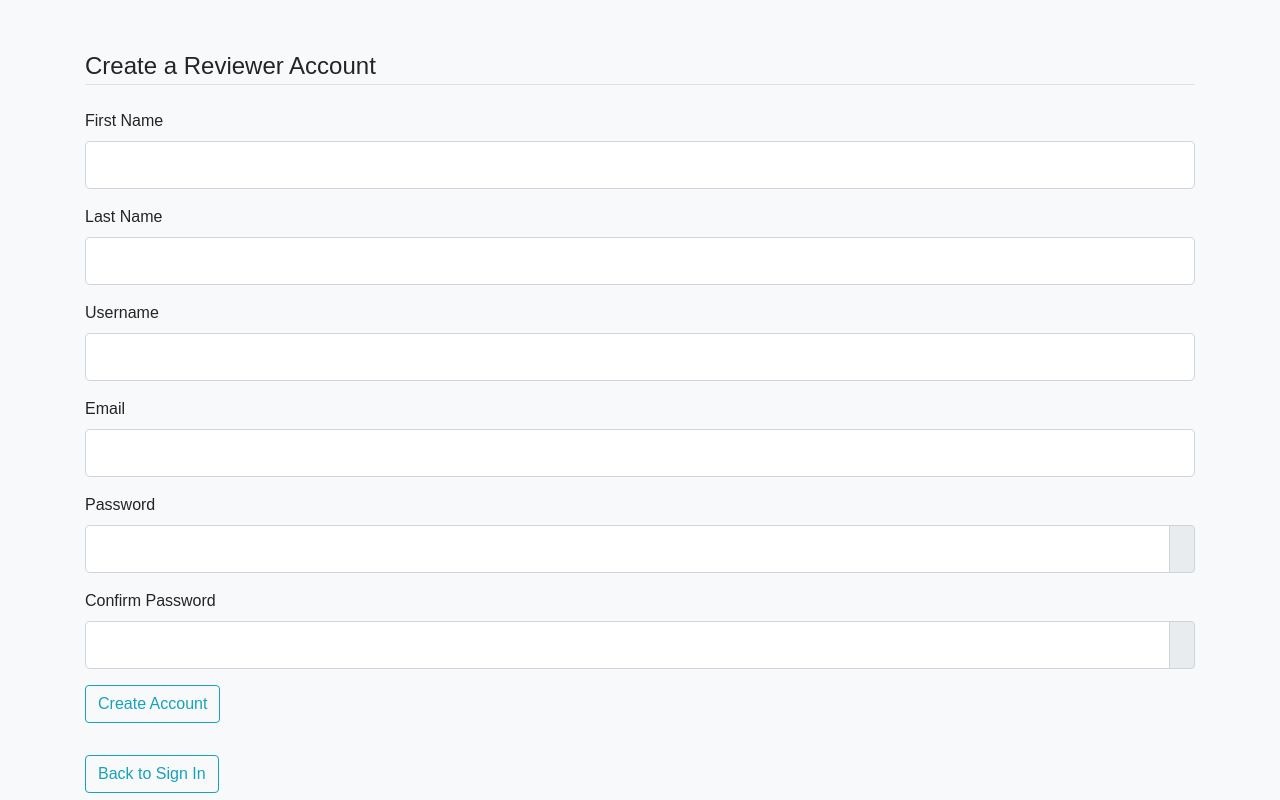
After one commit to Rodina222/Prudens-Project, a Flask app: page /admin_dashboard in a window 1280 px wide. The commit adds this page. Run offline with Flask 3, Linux system fonts and the light colour scheme; some libraries are stand-ins or nearby versions.

Commit message:
admin add

```diff
--- /dev/null
+++ b/FlaskApp/flaskapp/pyvenv.cfg
@@ -0,0 +1,5 @@
+home = C:\Program Files\Python311
+include-system-site-packages = false
+version = 3.11.8
+executable = C:\Program Files\Python311\python.exe
+command = C:\Program Files\Python311\python.exe -m venv C:\Users\Shrouk Shata\Desktop\SW Projectt\final\Prudens-Project-1\FlaskApp\flaskapp
--- a/prudens/__init__.py
+++ b/prudens/__init__.py
@@ -12,7 +12,6 @@ load_dotenv()
 
 app = Flask(__name__)
 app.config['SECRET_KEY']='962d4d203bdebe514e6a4856b2fa1730279bb814a3cfc3e720277662f98aa9fb'
-
 app.config['SQLALCHEMY_DATABASE_URI'] = os.getenv('DATABASE_URL')
 #app.config['SQLALCHEMY_DATABASE_URI']='sqlite:///prudens.db'
 app.config['SQLALCHEMY_TRACK_MODIFICATIONS'] = False
--- a/prudens/forms.py
+++ b/prudens/forms.py
@@ -102,3 +102,29 @@ class ResetPasswordForm(FlaskForm):
         "Confirm Password", validators=[DataRequired(), EqualTo("password")]
     )
     submit = SubmitField("Reset Password")
+
+
+class RegistrationForm_Reviewer(FlaskForm):
+    fname = StringField('First Name', validators=[DataRequired(), Length(min=2, max=25)])
+    lname = StringField('Last Name', validators=[DataRequired(), Length(min=2, max=25)])
+    username = StringField('Username', validators=[DataRequired(), Length(min=2, max=25)])
+    email = StringField('Email', validators=[DataRequired(), Email()])
+    password = PasswordField('Password', validators=[
+        DataRequired(),
+        Regexp("^(?=.*[a-z])(?=.*[A-Z])(?=.*\\d)(?=.*[@$!%*?&_])[A-Za-z\\d@$!%*?&_]{8,32}$")
+    ])
+    confirm_password = PasswordField('Confirm Password', validators=[
+        DataRequired(),
+        EqualTo('password', message='Passwords must match')
+    ])
+    submit = SubmitField('Sign Up')
+
+    def validate_username(self, username):
+        user = User.query.filter_by(username=username.data).first()
+        if user:
+            raise ValidationError("Username already exists! Please choose a different one")
+
+    def validate_email(self, email):
+        user = User.query.filter_by(email=email.data).first()
+        if user:
+            raise ValidationError("Email already exists! Please choose a different one")
--- a/prudens/routes.py
+++ b/prudens/routes.py
@@ -1,10 +1,13 @@
 from prudens.models import User, Researcher,NonResearcher, Reviewer, Admin, Post, Comment, React ,Follow,Message,Notification
 from flask import Flask, render_template ,url_for ,flash, redirect, request
-from prudens.forms import RegistrationForm , LoginForm,RegistrationForm_Non, PostForm, RequestResetForm, ResetPasswordForm
+from prudens.forms import RegistrationForm , LoginForm,RegistrationForm_Non, PostForm, RequestResetForm, ResetPasswordForm, RegistrationForm_Reviewer
 from prudens import app , bcrypt,db ,mail
 import time
 from datetime import datetime
+import base64
+
 from sqlalchemy.exc import IntegrityError
+from werkzeug.security import generate_password_hash
 from flask_login import (
     login_required,
     login_user,
@@ -190,50 +193,49 @@ def update_lname():
 def login():
     form = LoginForm()
     if form.validate_on_submit():
-        user = User.query.filter_by(email = form.email.data).first()
+        user = User.query.filter_by(email=form.email.data).first()
+
+        if user:
+            if user.user_type == 'admin':
+                session['current_user_email'] = form.email.data  # Store user's email in session
+                login_user(user, remember=form.remember.data)
+                return redirect(url_for('admin_dashboard'))
+
+            if user.user_type == 'reviewer':
+                session['current_user_email'] = form.email.data  # Store user's email in session
+                login_user(user, remember=form.remember.data)
+                posts = Post.query.filter_by(status='pending').all()
+                return render_template('reviewer_gui.html', posts=posts)
+
+            if bcrypt.check_password_hash(user.password, form.password.data):
+                session['current_user_email'] = form.email.data  # Store user's email in session
+                login_user(user, remember=form.remember.data)
+                flash("You have been logged in successfully", "success")
+
+                if user.user_type == 'researcher' or user.user_type == 'non-researcher':
+                    form = PostForm()
+                    if form.validate_on_submit():
+                        post_n = Post(
+                            author_id=2,
+                            reviewer_id=5,
+                            title=form.label.data,
+                            content=form.post.data,
+                            status='pending')
+
+                        db.session.add(post_n)
+                        db.session.commit()
+                        flash(f"Post created successfully for {form.label.data}", "success")
+                        time.sleep(5)
+                        return render_template('Created')
+
+                    return render_template('add_post.html', form=form)
+                else:
+                    return "Hello, Login successfully"
+            else:
+                flash("Login unsuccessful. Please check the credentials", "danger")
 
 
-        if user and bcrypt.check_password_hash(user.password,form.password.data):
-            session['current_user_email'] = form.email.data  # Store user's email in session
-
-            login_user(user, remember = form.remember.data)
-            flash(f"You have been logged in successfully","success")
-
-            if user.user_type=='reviewer':
-                print('jhbhjhbj')
-                posts = Post.query.filter_by(status='pending').all()
-                print('after')
-                return render_template('reviewer_gui.html', posts=posts)
-            elif user.user_type=='researcher' or user.user_type=='non-researcher':
-                form = PostForm()
-                if form.validate_on_submit():
-                    post_n = Post(
-                        author_id=2,
-                        reviewer_id=5,
-                        title=form.label.data,
-                        #refes=form.ref.data,
-                        content=form.post.data,
-                        status='pending')
-
-                    db.session.add(post_n)
-                    db.session.commit()
-                    # Flash a success message
-                    flash(
-                        f"post created successfully for {form.label.data}", "success")
-                    time.sleep(5)
-                    return render_template('Created ')
-
-                return render_template('add_post.html', form=form)
-
-            else:
-                return ('Hello , Login successfully')
-
-        else:
-          flash(f"Login unsuccessful. Please check the credentials","danger")
-
-    return render_template('signIn.html',form=form)
-
-
+    return render_template('signIn.html', form=form)
 
 @app.route('/logout',methods=['GET'])
 def logout():
@@ -521,3 +523,26 @@ def reply_message():
 
     # Redirect to the sent messages page if the request method is not POST
     return redirect(url_for('sent_messages'))
+
+@app.route('/admin_dashboard', methods=['GET', 'POST'])
+def admin_dashboard():
+    form = RegistrationForm_Reviewer()
+    if form.validate_on_submit():
+        try:
+            reviewer = Reviewer(
+                fname=form.fname.data,
+                lname=form.lname.data,
+                username=form.username.data,
+                email=form.email.data,
+                password=form.password.data
+            )
+            db.session.add(reviewer)
+            db.session.commit()
+            flash('Account created successfully!', 'success')
+        except Exception as e:
+            flash('An error occurred while creating the account. Please try again later.', 'error')
+            app.logger.error('Error creating reviewer: %s', str(e))
+            db.session.rollback()  # Rollback changes if an error occurs
+    else:
+        print("Form errors:", form.errors)  # Print form validation errors
+    return render_template('admin.html', form=form)
--- a/prudens/templates/add_post.html
+++ b/prudens/templates/add_post.html
@@ -20,10 +20,7 @@
             <!-- Center the icons -->
             <a href="{{ url_for('home_page') }}">
             <i id="home-icon" class="fas fa-home" style="font-size: 30px; margin-right: 20px"></i>
-            <!-- Increase size and margin -->
-            <a href="{{ url_for('settings') }}">
-              <i id="bell-icon" class="fas fa-bell" style="font-size: 30px; margin-right: 20px"></i>
-          </a>
+
             <!-- Increase size and margin -->
            <!-- Notification Counter -->
            <a href="{{ url_for('notification') }}" style="position: relative;">
--- /dev/null
+++ b/prudens/templates/admin.html
@@ -0,0 +1,135 @@
+<!DOCTYPE html>
+<html lang="en">
+<head>
+    <meta charset="UTF-8">
+    <meta name="viewport" content="width=device-width, initial-scale=1.0">
+    <title>Reviewer Sign Up</title>
+    <link rel="stylesheet" href="https://stackpath.bootstrapcdn.com/bootstrap/4.5.2/css/bootstrap.min.css">
+    <link rel="stylesheet" href="{{ url_for('static', filename='styles.css') }}">
+</head>
+<body>
+<div class="container mt-5">
+    <form action="" method="POST">
+        {{ form.hidden_tag() }}
+        <fieldset class="form-group">
+            <legend class="border-bottom mb-4">Create a Reviewer Account</legend>
+
+            <div class="form-group">
+                {{ form.fname.label(class='form-control-label') }}
+                {{ form.fname(class='form-control form-control-lg') }}
+                {% if form.fname.errors %}
+                <div class="invalid-feedback">
+                    {% for error in form.fname.errors %}
+                    <span>{{ error }}</span>
+                    {% endfor %}
+                </div>
+                {% endif %}
+            </div>
+            <div class="form-group">
+                {{ form.lname.label(class='form-control-label') }}
+                {{ form.lname(class='form-control form-control-lg') }}
+                {% if form.lname.errors %}
+                <div class="invalid-feedback">
+                    {% for error in form.lname.errors %}
+                    <span>{{ error }}</span>
+                    {% endfor %}
+                </div>
+                {% endif %}
+            </div>
+            <div class="form-group">
+                {{ form.username.label(class='form-control-label') }}
+                {{ form.username(class='form-control form-control-lg') }}
+                {% if form.username.errors %}
+                <div class="invalid-feedback">
+                    {% for error in form.username.errors %}
+                    <span>{{ error }}</span>
+                    {% endfor %}
+                </div>
+                {% endif %}
+            </div>
+            <div class="form-group">
+                {{ form.email.label(class='form-control-label') }}
+                {{ form.email(class='form-control form-control-lg') }}
+                {% if form.email.errors %}
+                <div class="invalid-feedback">
+                    {% for error in form.email.errors %}
+                    <span>{{ error }}</span>
+                    {% endfor %}
+                </div>
+                {% endif %}
+            </div>
+            <div class="form-group">
+                {{ form.password.label(class='form-control-label') }}
+                <div class="input-group">
+                    {{ form.password(class='form-control form-control-lg', id='password-field') }}
+                    <div class="input-group-append">
+                        <span class="input-group-text password-toggle-icon" onclick="togglePassword('password-field')">
+                            <i class="fas fa-eye"></i>
+                        </span>
+                    </div>
+                </div>
+                {% if form.password.errors %}
+                <div class="invalid-feedback">
+                    {% for error in form.password.errors %}
+                    <span>{{ error }}</span>
+                    {% endfor %}
+                </div>
+                {% endif %}
+            </div>
+            <div class="form-group">
+                {{ form.confirm_password.label(class='form-control-label') }}
+                <div class="input-group">
+                    {{ form.confirm_password(class='form-control form-control-lg', id='confirm-password-field') }}
+                    <div class="input-group-append">
+                        <span class="input-group-text password-toggle-icon" onclick="togglePassword('confirm-password-field')">
+                            <i class="fas fa-eye"></i>
+                        </span>
+                    </div>
+                </div>
+                {% if form.confirm_password.errors %}
+                <div class="invalid-feedback">
+                    {% for error in form.confirm_password.errors %}
+                    <span>{{ error }}</span>
+                    {% endfor %}
+                </div>
+                {% endif %}
+            </div>
+
+            <div class="form-group">
+                {{ form.submit(class='btn btn-outline-info', value='Create Account') }}
+            </div>
+                 <!-- Flash messages -->
+                 {% with messages = get_flashed_messages(with_categories=true) %}
+                 {% if messages %}
+                 <div class="mt-4">
+                     {% for category, message in messages %}
+                     <div class="alert alert-{{ category }}" role="alert">
+                         {{ message }}
+                     </div>
+                     {% endfor %}
+                 </div>
+                 {% endif %}
+                 {% endwith %}
+        </fieldset>
+    </form>
+    <a href="{{ url_for('login') }}" class="btn btn-outline-info">Back to Sign In</a> <!-- Changed 'signin' to 'login' -->
+</div>
+<script src="https://code.jquery.com/jquery-3.5.1.slim.min.js"></script>
+<script src="https://cdn.jsdelivr.net/npm/bootstrap@4.5.2/dist/js/bootstrap.min.js"></script>
+<script>
+    function togglePassword(passwordFieldId) {
+        var passwordInput = document.getElementById(passwordFieldId);
+        var toggleIcon = passwordInput.parentNode.querySelector(".password-toggle-icon i");
+        if (passwordInput.type === "password") {
+            passwordInput.type = "text";
+            toggleIcon.classList.remove("fa-eye");
+            toggleIcon.classList.add("fa-eye-slash");
+        } else {
+            passwordInput.type = "password";
+            toggleIcon.classList.remove("fa-eye-slash");
+            toggleIcon.classList.add("fa-eye");
+        }
+    }
+</script>
+</body>
+</html>
```
Also changed, not shown: prudens/models.py (+2 -5 lines), 13 other files.
